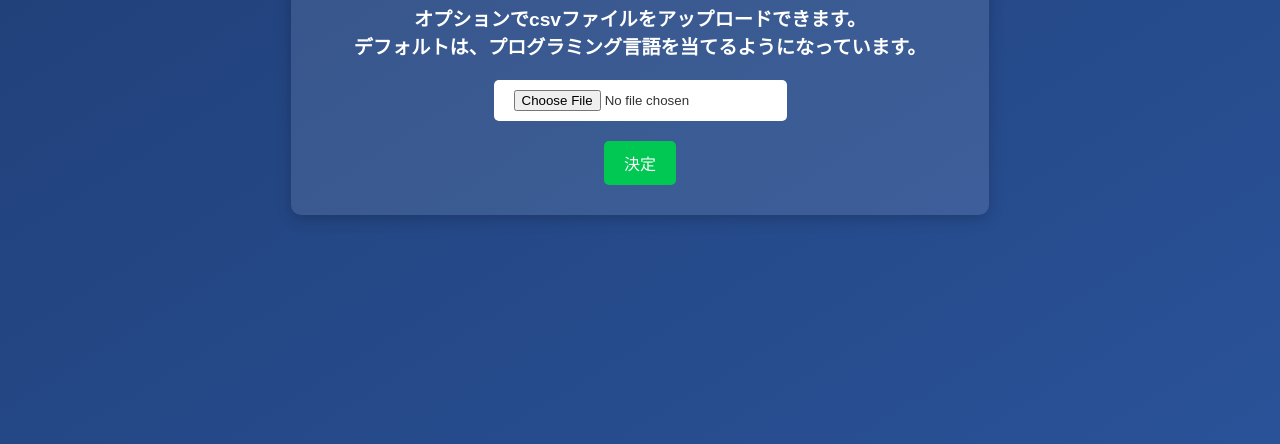
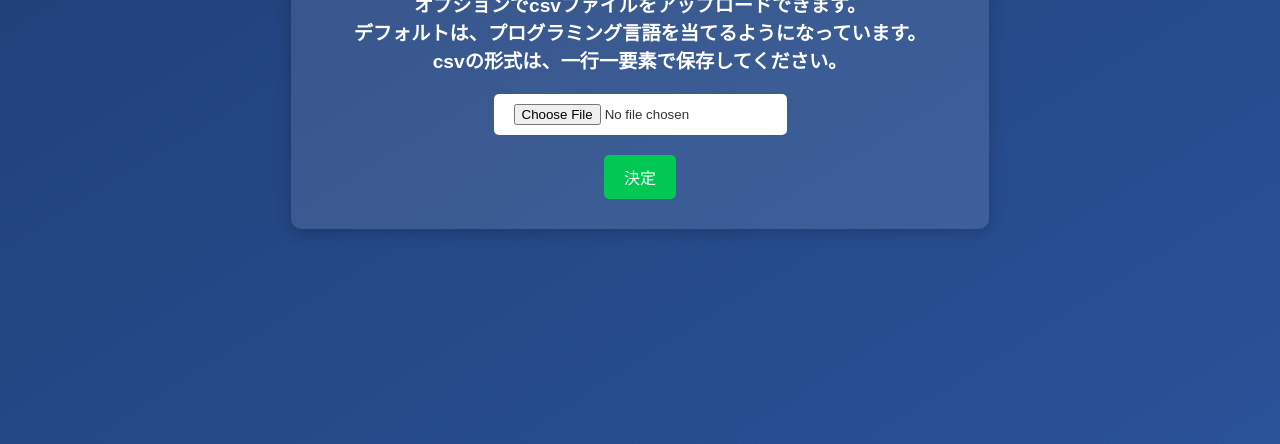
Before and after one commit to takusandayooo/ReverseAkinator, a website: page src/template/index.html in a window 1280 px wide. Shown: the part 356-800 px from the top of the page. Drawn offline with Linux system fonts and the light colour scheme.

Commit message:
fix: index.htmlの説明文を修正

```diff
--- a/src/template/index.html
+++ b/src/template/index.html
@@ -61,7 +61,7 @@
   <body>
     <div class="container">
       <h1>AIが考えているものを当てよう！！</h1>
-      <h2>オプションでcsvファイルをアップロードできます。<br>デフォルトは、プログラミング言語を当てるようになっています。</h2>
+      <h2>オプションでcsvファイルをアップロードできます。<br>デフォルトは、プログラミング言語を当てるようになっています。<br>csvの形式は、一行一要素で保存してください。</h2>
       <input id="upload-file" type="file" />
       <br />
       <button id="process-file">決定</button>
```
